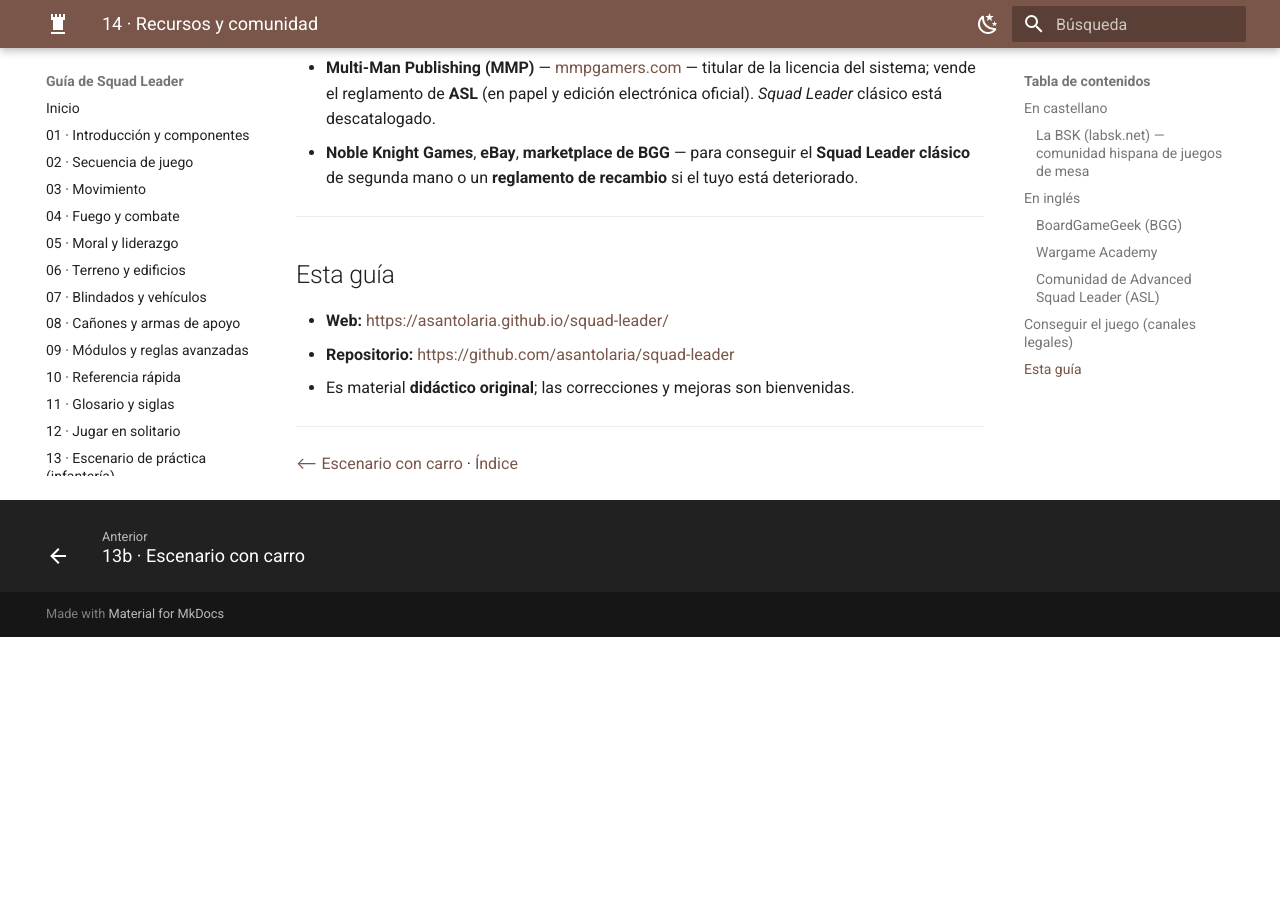
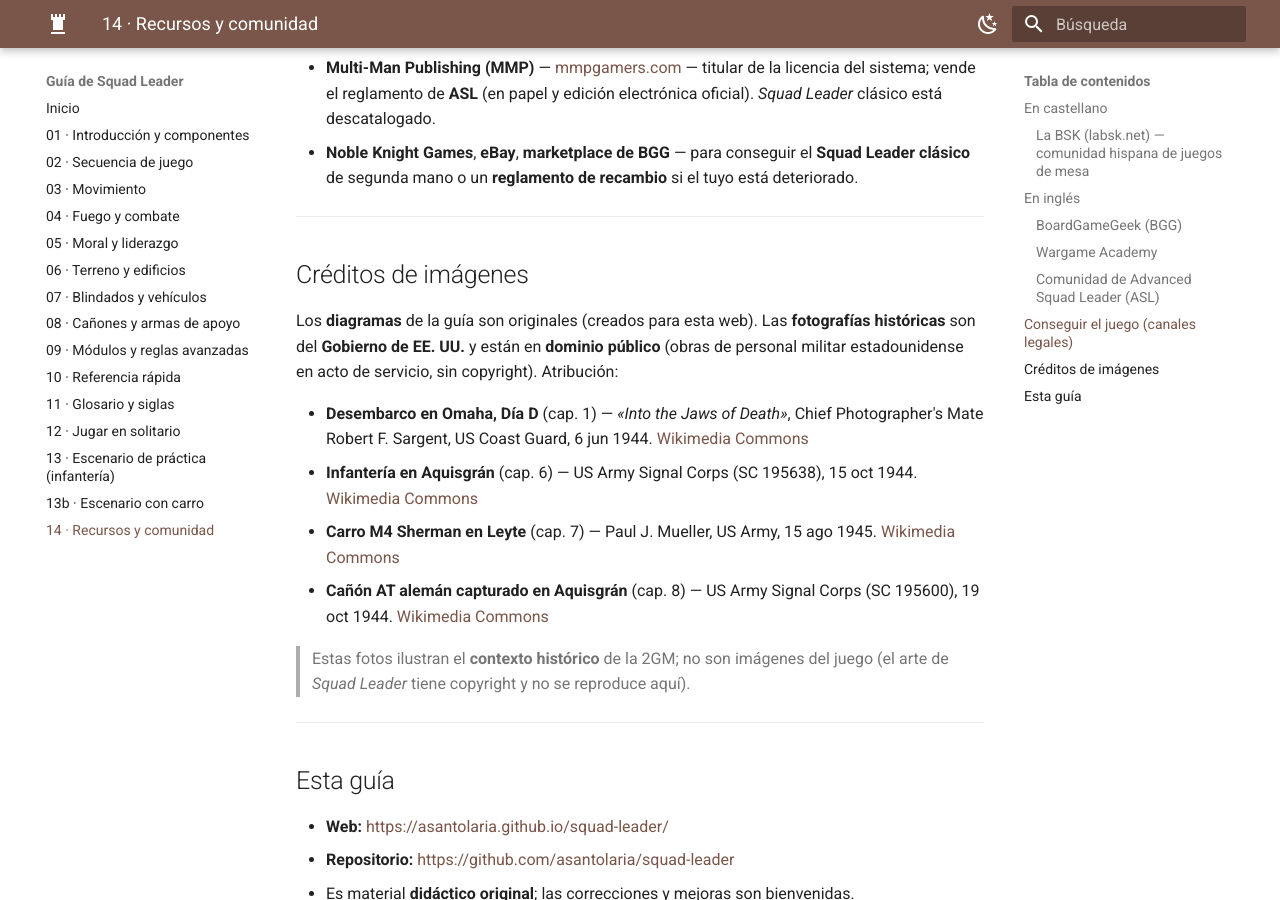
Before and after one commit to asantolaria/squad-leader, an MkDocs documentation site: the page built from docs/14-recursos-y-comunidad.md, in a window 1280 px wide and 900 px high, scrolled down 1335 px. Built offline with MkDocs 1.6.1 and Material for MkDocs 9.7.7, drawn with Linux system fonts in a browser that asks for light colours; before the commit the page ends 1972 px from its top, so only the background shows below that.

Commit message:
Añade fotos históricas de dominio público (US Gov) en cabeceras de capítulo + créditos
Co-Authored-By: Claude Opus 4.8 (1M context) <noreply@anthropic.com>

```diff
--- a/docs/14-recursos-y-comunidad.md
+++ b/docs/14-recursos-y-comunidad.md
@@ -61,6 +61,28 @@ comprar el juego.
 
 ---
 
+## Créditos de imágenes
+
+Los **diagramas** de la guía son originales (creados para esta web). Las **fotografías
+históricas** son del **Gobierno de EE. UU.** y están en **dominio público** (obras de
+personal militar estadounidense en acto de servicio, sin copyright). Atribución:
+
+- **Desembarco en Omaha, Día D** (cap. 1) — *«Into the Jaws of Death»*, Chief Photographer's
+  Mate Robert F. Sargent, US Coast Guard, 6 jun 1944.
+  [Wikimedia Commons](https://commons.wikimedia.org/wiki/File:Into_the_Jaws_of_Death_23-0455M_edit.jpg)
+- **Infantería en Aquisgrán** (cap. 6) — US Army Signal Corps (SC 195638), 15 oct 1944.
+  [Wikimedia Commons](https://commons.wikimedia.org/wiki/File:SC_195638_-_Aided_by_the_armored_force,_Yank_infantry_moves_forward_to_engage_the_enemy_in_Aachen,_Germany._15_October,_1944._%2852598831960%29.jpg)
+- **Carro M4 Sherman en Leyte** (cap. 7) — Paul J. Mueller, US Army, 15 ago 1945.
+  [Wikimedia Commons](https://commons.wikimedia.org/wiki/File:M4_Sherman_Tank_of_710th_Tank_Battalion_in_Leyte,_Philippines_1945.jpg)
+- **Cañón AT alemán capturado en Aquisgrán** (cap. 8) — US Army Signal Corps (SC 195600),
+  19 oct 1944.
+  [Wikimedia Commons](https://commons.wikimedia.org/wiki/File:SC_195600_-_Crouching_in_the_shelter_of_a_knocked-out_German_47mm_anti-tank_gun_in_Aachen,_Germany,_Pvt._William_Zukerbrow,_Brooklyn,_N.Y.,_draws_a_bead_on_a_Nazi_sniper._19_October,_1944._%2852598394419%29.jpg)
+
+> Estas fotos ilustran el **contexto histórico** de la 2GM; no son imágenes del juego (el arte
+> de *Squad Leader* tiene copyright y no se reproduce aquí).
+
+---
+
 ## Esta guía
 
 - **Web:** <https://asantolaria.github.io/squad-leader/>
```
Also changed, not shown: docs/01-introduccion-componentes.md (+6 -0 lines), docs/06-terreno-y-edificios.md (+6 -0 lines), docs/07-blindados-y-vehiculos.md (+7 -0 lines), docs/08-canones-y-armas-de-apoyo.md (+7 -0 lines), docs/assets/fotos/aachen-canon.jpg (added), docs/assets/fotos/aachen-infanteria.jpg (added), docs/assets/fotos/omaha.jpg (added), docs/assets/fotos/sherman.jpg (added).
